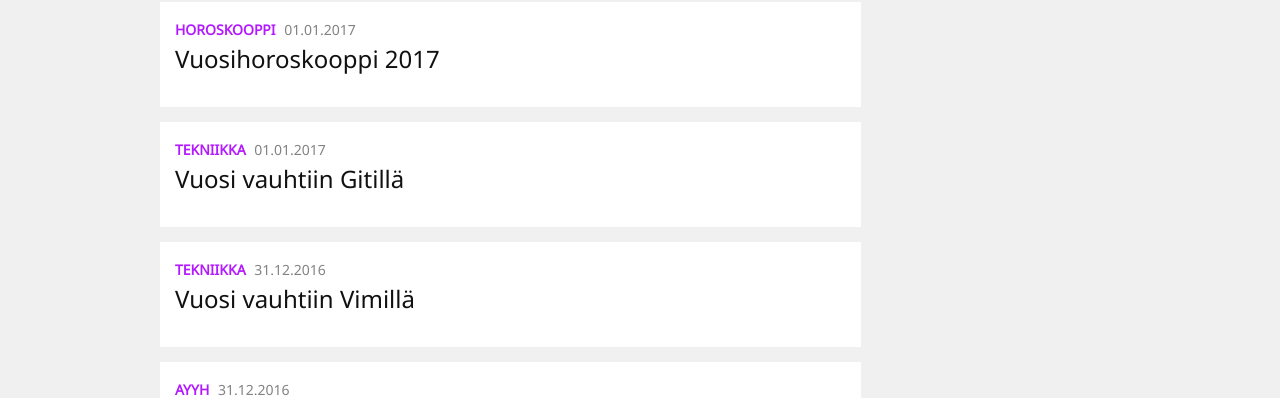
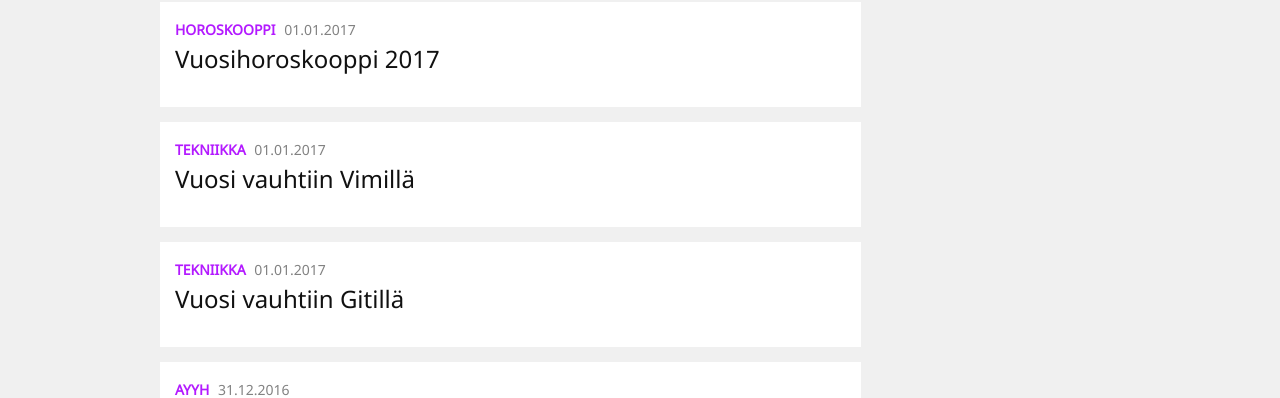
Before and after one commit to AS-kilta/gt-web, a Jekyll site: the page built from index.html, in a window 1280 px wide and 900 px high, scrolled down 2420 px. Shown: the part 98-496 px from the top of the window. Built offline with Jekyll 4.4.1, drawn with Linux system fonts in a browser that asks for light colours.

Commit message:
Fix date for vuosi-vauhtiin-vimilla
2016 -> 2017 as it should be

```diff
--- a/_posts/2017-01-01-vuosi-vauhtiin-vimilla.md
+++ b/_posts/2017-01-01-vuosi-vauhtiin-vimilla.md
@@ -1,7 +1,7 @@
 ---
 layout: post
 title:  "Vuosi vauhtiin Vimillä"
-date:   2016-12-31 23:39:46 +0200
+date:   2017-01-01 12:00:00 +0200
 categories: tekniikka
 author: Konsta Hölttä
 ingress: Vim on yksi maailman kolmesta[1] eeppisimmästä editorista. Muinaisuudestaan huolimatta se on edelleen kaikkeen käyttöön erityisen soveltuva ja jopa moderni. Muinaisuutensa vuoksi se on erittäin nopea [2] (vanhat koneet eivät olleet, joten ennen oli editorien ohjelmoijat rautaa). Moderniutta pönkittää valtava laajennettavuus [3]. Vimistä forkattu Neovim [4] on vieläkin modernimpi, ja mikä parasta, luonnollinen käyttää vanhoille Vimmaajille.
```
